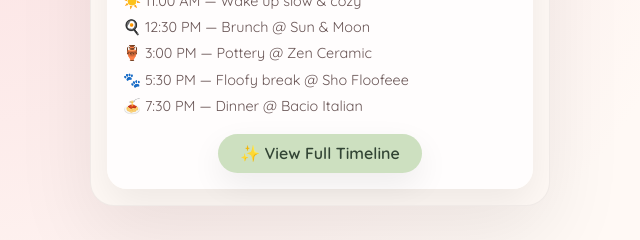
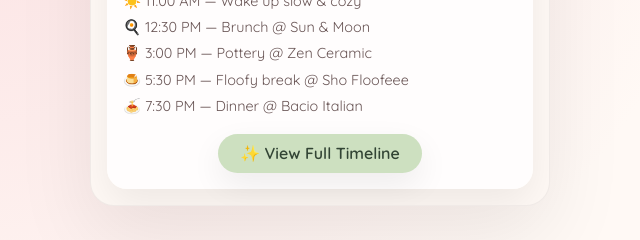
Before and after one commit to JustinLzc/love-quest, a plain HTML site: page index.html in a window 1280 px wide. Both pictures are taken after a click on the button "✅ Accept Invite". Shown: the part 524-764 px from the top of the page, 320-960 px from the left. Drawn offline with Linux system fonts and the light colour scheme.

Commit message:
Update index.html

```diff
--- a/index.html
+++ b/index.html
@@ -211,7 +211,7 @@
     <div class="agenda-item">☀️ 11:00 AM — Wake up slow & cozy</div>
     <div class="agenda-item">🍳 12:30 PM — Brunch @ Sun & Moon</div>
     <div class="agenda-item">🏺 3:00 PM — Pottery @ Zen Ceramic</div>
-    <div class="agenda-item">🐾 5:30 PM — Floofy break @ Sho Floofeee</div>
+    <div class="agenda-item">🍮 5:30 PM — Floofy break @ Sho Floofeee</div>
     <div class="agenda-item">🍝 7:30 PM — Dinner @ Bacio Italian</div>
 
     <a href="timeline.html" class="view-full-btn">✨ View Full Timeline</a>
```
